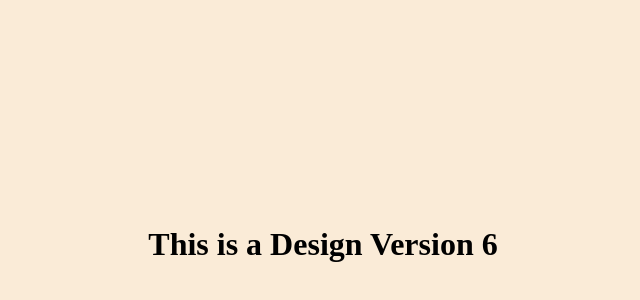
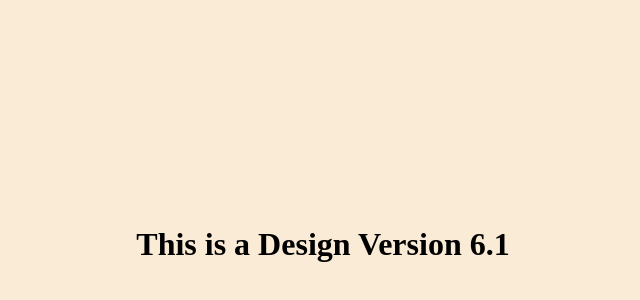
Before and after one commit to Amikurmi/myrepo, a plain HTML site: page index.html in a window 1280 px wide. Shown: the part 156-456 px from the top of the page, without its empty margins (317-957 px from the left). Drawn offline with Linux system fonts and the light colour scheme.

Commit message:
Added version 6.1

```diff
--- a/index.html
+++ b/index.html
@@ -7,6 +7,6 @@
     <link rel="stylesheet" href="styles.css">
 </head>
 <body>
-    <h1>This is a Design Version 6</h1>
+    <h1>This is a Design Version 6.1</h1>
 </body>
 </html>
```
